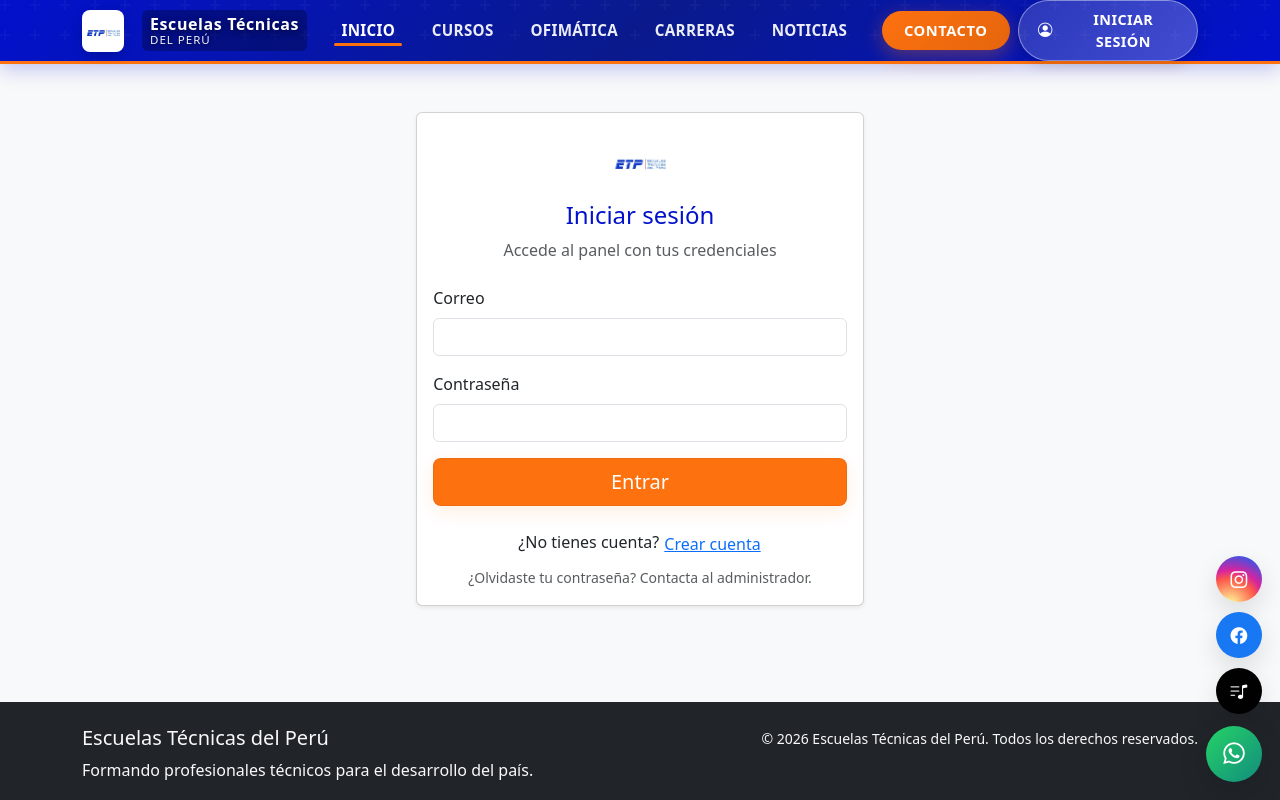
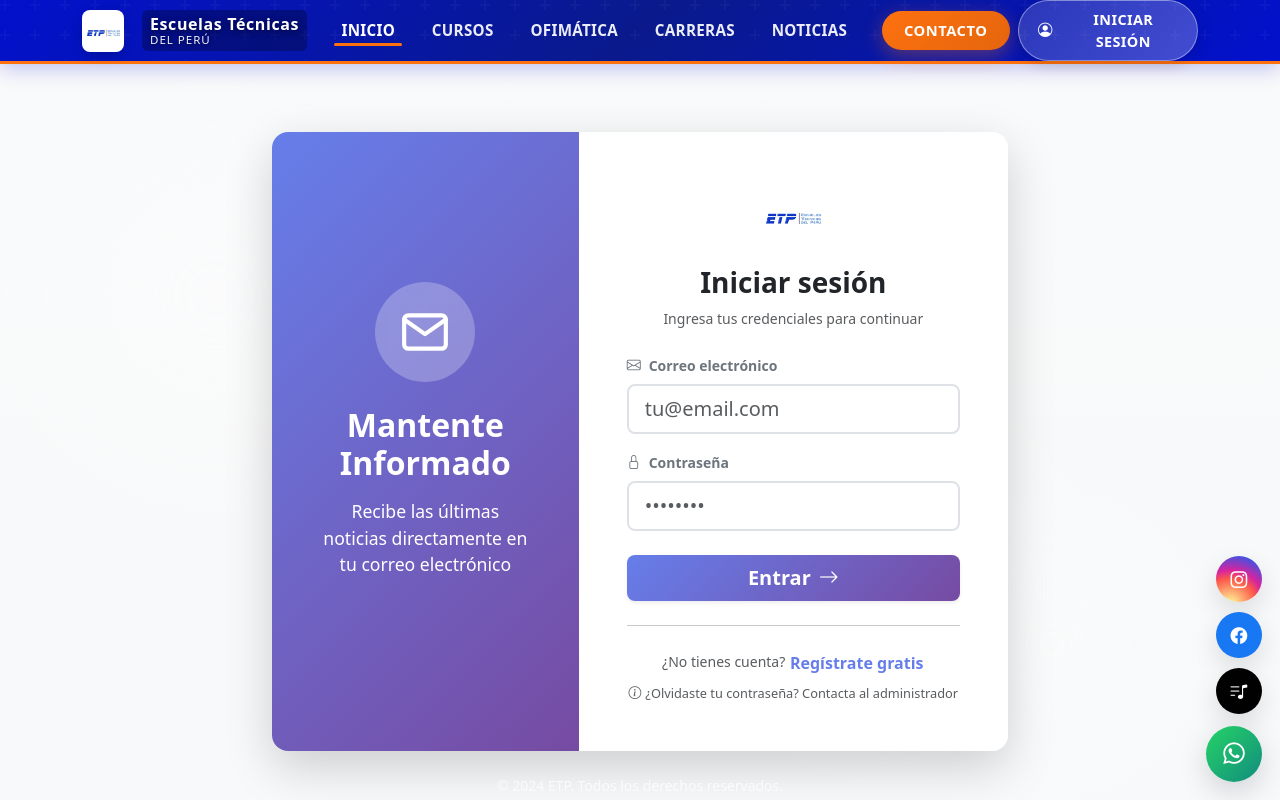
Before and after one commit to ESCUELASTECNICAS-SISTEMAS/ETP-ESCUELAS-TECNICAS-DEL-PERU, a React (Vite) app: page /login in a window 1280 px wide. Shown: the top 800 px of the page. Built offline with nearby package versions, Linux system fonts and the light colour scheme; no server answers.

Commit message:
se sube la actualizaicon a la pagina web

```diff
--- a/src/pages/LoginPage.jsx
+++ b/src/pages/LoginPage.jsx
@@ -51,67 +51,196 @@ export default function LoginPage(){
   }
 
   return (
-    <div className="container section-padding">
+    <div className="min-vh-100 d-flex align-items-center justify-content-center bg-gradient position-relative overflow-hidden"
+         style={{background: 'linear-gradient(135deg, #667eea 0%, #764ba2 100%)'}}>
+
+      {/* Decoración de fondo */}
+      <div className="position-absolute w-100 h-100" style={{zIndex: 0}}>
+        <div className="position-absolute rounded-circle opacity-25 bg-white"
+             style={{width: '300px', height: '300px', top: '10%', left: '5%', filter: 'blur(60px)'}}></div>
+        <div className="position-absolute rounded-circle opacity-25 bg-white"
+             style={{width: '200px', height: '200px', bottom: '15%', right: '10%', filter: 'blur(50px)'}}></div>
+        <div className="position-absolute rounded-circle opacity-25 bg-white"
+             style={{width: '250px', height: '250px', top: '50%', right: '20%', filter: 'blur(70px)'}}></div>
+      </div>
+
+      <div className="container py-5" style={{position: 'relative', zIndex: 1}}>
         <div className="row justify-content-center">
-        <div className="col-12 col-md-8 col-lg-5">
-          <div className="card shadow-sm">
-            <div className="card-body">
+          <div className="col-12 col-md-10 col-lg-9 col-xl-8">
+            <div className="card border-0 shadow-lg rounded-4 overflow-hidden">
+              <div className="row g-0">
+
+                {/* Panel izquierdo - Solo visible en desktop */}
+                <div className="col-lg-5 d-none d-lg-block text-white p-5 position-relative"
+                     style={{background: 'linear-gradient(135deg, #667eea 0%, #764ba2 100%)'}}>
+                  <div className="d-flex flex-column align-items-center justify-content-center h-100 text-center">
+                    <div className="mb-4">
+                      <div className="bg-white bg-opacity-25 rounded-circle d-inline-flex align-items-center justify-content-center"
+                           style={{width: '100px', height: '100px', backdropFilter: 'blur(10px)'}}>
+                        <svg width="50" height="50" viewBox="0 0 24 24" fill="none" className="text-white">
+                          <path d="M4 4H20C21.1 4 22 4.9 22 6V18C22 19.1 21.1 20 20 20H4C2.9 20 2 19.1 2 18V6C2 4.9 2.9 4 4 4Z" stroke="currentColor" strokeWidth="2" strokeLinecap="round" strokeLinejoin="round"/>
+                          <path d="M22 6L12 13L2 6" stroke="currentColor" strokeWidth="2" strokeLinecap="round" strokeLinejoin="round"/>
+                        </svg>
+                      </div>
+                    </div>
+
+                    <h2 className="fw-bold mb-3">Mantente Informado</h2>
+                    <p className="mb-4 opacity-90" style={{fontSize: '1.1rem'}}>
+                      Recibe las últimas noticias directamente en tu correo electrónico
+                    </p>
+                  </div>
+                </div>
+
+                {/* Panel derecho - Formulario */}
+                <div className="col-lg-7 bg-white">
+                  <div className="p-4 p-md-5">
+
+                    {/* Logo y título */}
                     <div className="text-center mb-4">
-                <img src="/assets/images/logo.jpg" alt="ETP" style={{height:64, objectFit:'contain'}} />
-                <h4 className="mt-2" style={{color:'var(--primary)'}}>
-                  {isRegister ? 'Crear cuenta' : 'Iniciar sesión'}
-                </h4>
-                <p className="text-muted">
-                  {isRegister ? 'Completa tus datos para registrarte' : 'Accede al panel con tus credenciales'}
+                      <img src="/assets/images/logo.jpg" alt="ETP" className="mb-3" style={{height: '70px', objectFit: 'contain'}} />
+                      <h3 className="fw-bold text-dark mb-2">
+                        {isRegister ? 'Crear nueva cuenta' : 'Iniciar sesión'}
+                      </h3>
+                      <p className="text-muted small">
+                        {isRegister ? 'Completa el formulario para registrarte' : 'Ingresa tus credenciales para continuar'}
                       </p>
                     </div>
 
+                    {/* Formulario */}
                     <form onSubmit={submit}>
+
                       {isRegister && (
                         <div className="mb-3">
-                    <label className="form-label">Nombre completo</label>
-                    <input type="text" className="form-control" value={name} onChange={e => setName(e.target.value)} required />
+                          <label className="form-label fw-semibold small text-secondary">
+                            <i className="bi bi-person me-2"></i>Nombre completo
+                          </label>
+                          <input
+                            type="text"
+                            className="form-control form-control-lg border-2 rounded-3"
+                            value={name}
+                            onChange={e => setName(e.target.value)}
+                            placeholder="Ingresa tu nombre completo"
+                            required
+                          />
                         </div>
                       )}
+
                       <div className="mb-3">
-                  <label className="form-label">Correo</label>
-                  <input type="email" className="form-control" value={email} onChange={e => setEmail(e.target.value)} required />
-                </div>
-                <div className="mb-3">
-                  <label className="form-label">Contraseña</label>
-                  <input type="password" className="form-control" value={password} onChange={e => setPassword(e.target.value)} required />
+                        <label className="form-label fw-semibold small text-secondary">
+                          <i className="bi bi-envelope me-2"></i>Correo electrónico
+                        </label>
+                        <input
+                          type="email"
+                          className="form-control form-control-lg border-2 rounded-3"
+                          value={email}
+                          onChange={e => setEmail(e.target.value)}
+                          placeholder="tu@email.com"
+                          required
+                        />
                       </div>
 
-                {error && <div className="alert alert-danger">{error}</div>}
-                {success && <div className="alert alert-success">{success}</div>}
+                      <div className="mb-4">
+                        <label className="form-label fw-semibold small text-secondary">
+                          <i className="bi bi-lock me-2"></i>Contraseña
+                        </label>
+                        <input
+                          type="password"
+                          className="form-control form-control-lg border-2 rounded-3"
+                          value={password}
+                          onChange={e => setPassword(e.target.value)}
+                          placeholder="••••••••"
+                          required
+                        />
+                      </div>
 
-                <div className="d-grid gap-2">
-                  <button className="btn btn-accent btn-lg" type="submit" disabled={loading}>
-                    {loading ? (isRegister ? 'Registrando...' : 'Entrando...') : (isRegister ? 'Crear cuenta' : 'Entrar')}
+                      {/* Alertas */}
+                      {error && (
+                        <div className="alert alert-danger d-flex align-items-center rounded-3 border-0" role="alert">
+                          <i className="bi bi-exclamation-triangle-fill me-2"></i>
+                          <div>{error}</div>
+                        </div>
+                      )}
+
+                      {success && (
+                        <div className="alert alert-success d-flex align-items-center rounded-3 border-0" role="alert">
+                          <i className="bi bi-check-circle-fill me-2"></i>
+                          <div>{success}</div>
+                        </div>
+                      )}
+
+                      {/* Botón submit */}
+                      <div className="d-grid gap-2 mb-4">
+                        <button
+                          className="btn btn-lg rounded-3 fw-semibold shadow-sm"
+                          style={{
+                            background: 'linear-gradient(135deg, #667eea 0%, #764ba2 100%)',
+                            color: 'white',
+                            border: 'none'
+                          }}
+                          type="submit"
+                          disabled={loading}
+                        >
+                          {loading ? (
+                            <>
+                              <span className="spinner-border spinner-border-sm me-2" role="status" aria-hidden="true"></span>
+                              {isRegister ? 'Registrando...' : 'Iniciando sesión...'}
+                            </>
+                          ) : (
+                            <>
+                              {isRegister ? 'Crear cuenta' : 'Entrar'}
+                              <i className="bi bi-arrow-right ms-2"></i>
+                            </>
+                          )}
                         </button>
                       </div>
                     </form>
 
-              <div className="text-center mt-4">
+                    {/* Footer del formulario */}
+                    <div className="text-center">
+                      <hr className="my-4" />
+
                       {isRegister ? (
-                  <p className="mb-0">
+                        <p className="mb-0 text-muted small">
                           ¿Ya tienes cuenta?{' '}
-                    <button className="btn btn-link p-0 text-decoration-underline" onClick={() => setIsRegister(false)}>
-                      Iniciar sesión
+                          <button
+                            className="btn btn-link p-0 text-decoration-none fw-semibold"
+                            style={{color: '#667eea'}}
+                            onClick={() => setIsRegister(false)}
+                          >
+                            Iniciar sesión aquí
                           </button>
                         </p>
                       ) : (
                         <>
-                    <p className="mb-2">
+                          <p className="mb-2 text-muted small">
                             ¿No tienes cuenta?{' '}
-                      <button className="btn btn-link p-0 text-decoration-underline" onClick={() => setIsRegister(true)}>
-                        Crear cuenta
+                            <button
+                              className="btn btn-link p-0 text-decoration-none fw-semibold"
+                              style={{color: '#667eea'}}
+                              onClick={() => setIsRegister(true)}
+                            >
+                              Regístrate gratis
                             </button>
                           </p>
-                    <small className="text-muted">¿Olvidaste tu contraseña? Contacta al administrador.</small>
+                          <p className="mb-0 text-muted" style={{fontSize: '0.8rem'}}>
+                            <i className="bi bi-info-circle me-1"></i>
+                            ¿Olvidaste tu contraseña? Contacta al administrador
+                          </p>
                         </>
                       )}
                     </div>
+
+                  </div>
+                </div>
+
+              </div>
+            </div>
+
+            {/* Footer */}
+            <div className="text-center mt-4">
+              <p className="text-white small mb-0 opacity-75">
+                © 2024 ETP. Todos los derechos reservados.
+              </p>
             </div>
           </div>
         </div>
```
Lines whose indentation alone changed are shown as unchanged.
